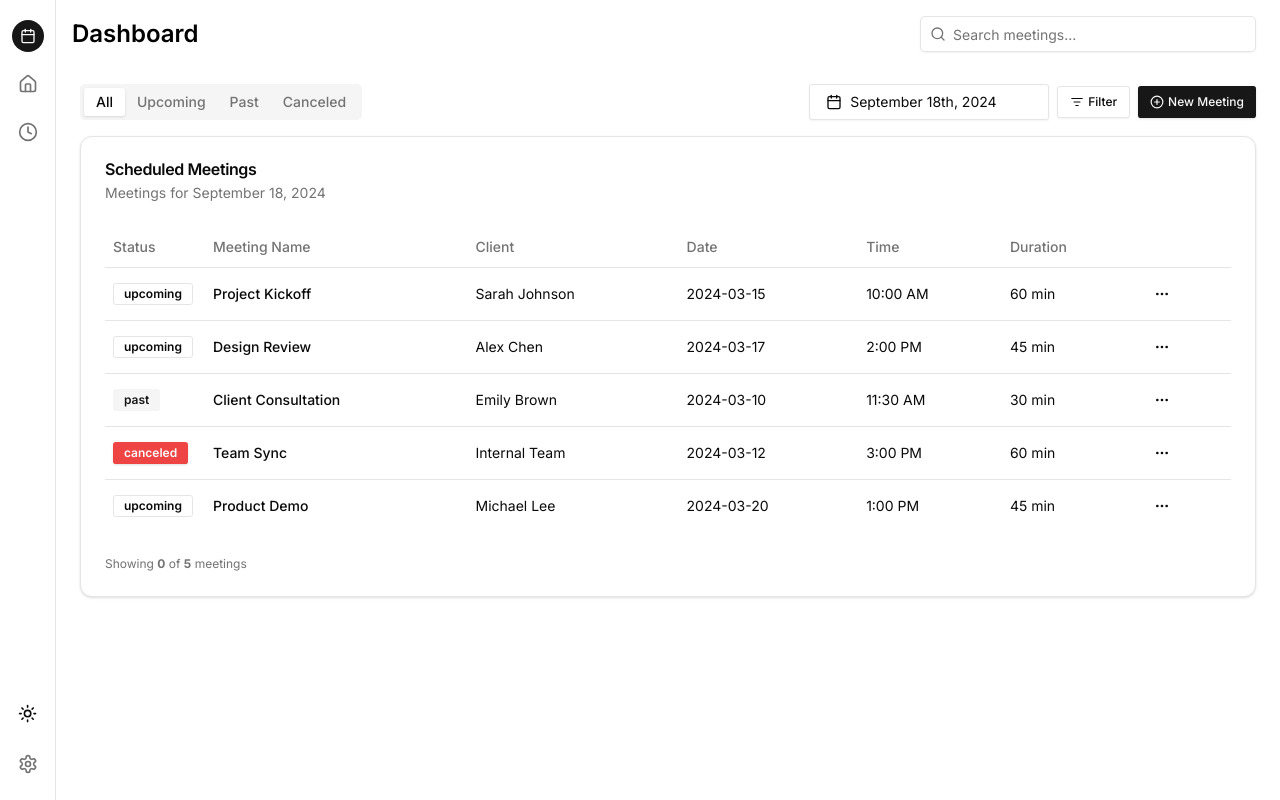
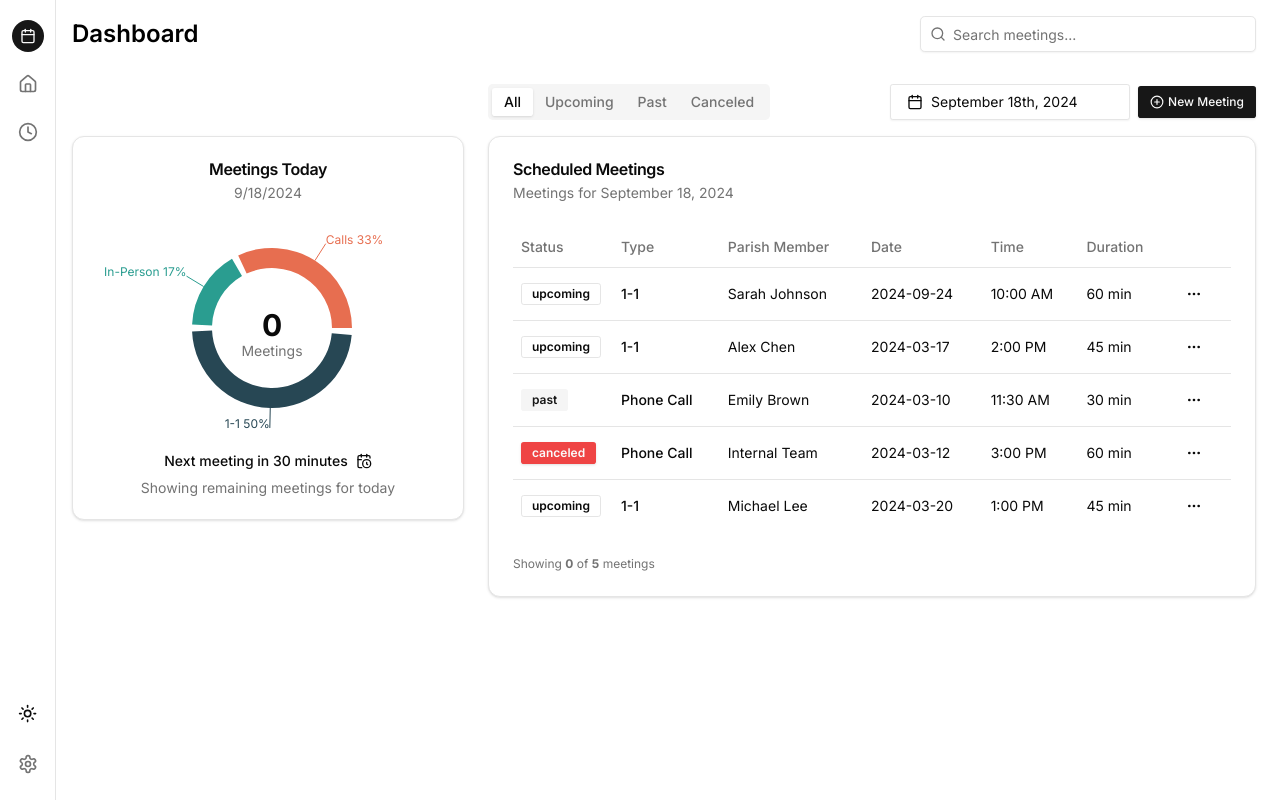
Before and after one commit to YoussefBR/ChurchScheduler, a Next.js app in the folder cs-front/: page /home in a window 1280 px wide. Built offline with nearby package versions, Linux system fonts and the light colour scheme.

Commit message:
Added 1st chart. Also updated table to filter based on meeting type.

```diff
--- a/cs-front/components/AbounaView/AbounaDashboard.tsx
+++ b/cs-front/components/AbounaView/AbounaDashboard.tsx
@@ -6,11 +6,12 @@ import { Input } from "@/components/ui/input";
 import MobileSidebar from "../custom/MobileSidebar";
 import { AbounaDropdownItems } from "@/constants/AbounaDropdownItems";
 import DashboardTable from "./DashboardTable";
+import AbounaStats from "./AbounaStats";
 
 export function AbounaDashboard() {
   return (
-    <div className="flex min-h-screen w-full flex-col bg-background">
-      <div className="flex h-screen flex-col sm:gap-4 sm:py-4 sm:pl-14">
+    <div className="flex min-h-screen w-full flex-col bg-background ">
+      <div className="flex h-screen flex-col  sm:gap-4 sm:py-4 sm:pl-14 ">
         <header className="sticky top-0 z-30 flex h-14 items-center gap-4 border-b bg-background pr-4 sm:static sm:h-auto sm:border-0 sm:bg-transparent sm:pr-6">
           <MobileSidebar items={AbounaDropdownItems} />
           <h1 className="text-2xl font-semibold text-black">Dashboard</h1>
@@ -23,7 +24,15 @@ export function AbounaDashboard() {
             />
           </div>
         </header>
-        <DashboardTable />
+        <div className="grid grid-cols-9 h-full w-full">
+          <div className="col-span-3">
+            <AbounaStats />
+          </div>
+
+          <div className="col-span-6">
+            <DashboardTable />
+          </div>
+        </div>
       </div>
     </div>
   );
--- /dev/null
+++ b/cs-front/components/AbounaView/AbounaStats.tsx
@@ -0,0 +1,10 @@
+import React from "react";
+import { AbounaChart } from "../custom/AbounaChart";
+
+export default function AbounaStats() {
+  return (
+    <div className="pt-[68px] ml-4">
+      <AbounaChart />
+    </div>
+  );
+}
--- a/cs-front/components/AbounaView/DashboardTable.tsx
+++ b/cs-front/components/AbounaView/DashboardTable.tsx
@@ -15,35 +15,72 @@ import { allMeetings } from "@/constants/meetings";
 
 export default function DashboardTable() {
   const [date, setDate] = React.useState<Date>(new Date());
-
+  const [type, setType] = React.useState("all");
+  console.log(type);
   return (
     <div>
-      <main className="grid flex-1 items-start gap-4 p-4 sm:px-6 sm:py-0 md:gap-8">
+      <main className="h-full grid flex-1 items-start gap-4 p-4 sm:px-6 sm:py-0 md:gap-8">
         <Tabs defaultValue="all">
-          <MeetingTableHeader />
-          <TabsContent value="all">
-            <Card>
-              <CardHeader>
-                <CardTitle>Scheduled Meetings</CardTitle>
-                <CardDescription>
-                  {date
-                    ? `Meetings for ${format(date, "MMMM d, yyyy")}`
-                    : "Manage your upcoming and past meetings."}
-                </CardDescription>
-              </CardHeader>
-              <CardContent>
-                <MeetingTable meetings={allMeetings} />
-              </CardContent>
-              <CardFooter>
-                <div className="text-xs text-muted-foreground">
-                  Showing <strong>{0}</strong> of{" "}
-                  <strong>{allMeetings.length}</strong> meetings
-                </div>
-              </CardFooter>
-            </Card>
+          <MeetingTableHeader setType={setType} />
+          <TabsContent value={type}>
+            <CustomCardContent type={type} date={date} />
           </TabsContent>
         </Tabs>
       </main>
     </div>
   );
 }
+
+type CustomCardContentProps = {
+  type: string;
+  date: Date;
+};
+
+const CustomCardContent = ({ type, date }: CustomCardContentProps) => {
+  const filteredMeetings = allMeetings.filter((meeting) => {
+    if (type === "all") {
+      return true;
+    }
+    return meeting.status === type;
+  });
+
+  return (
+    <>
+      <Card>
+        <CardHeaderContent date={date} />
+        <CardContent>
+          <MeetingTable meetings={filteredMeetings} />
+        </CardContent>
+        <CardFooterContent />
+      </Card>
+    </>
+  );
+};
+
+const CardHeaderContent = (children: any) => {
+  return (
+    <>
+      <CardHeader>
+        <CardTitle>Scheduled Meetings</CardTitle>
+        <CardDescription>
+          {children.date
+            ? `Meetings for ${format(children.date, "MMMM d, yyyy")}`
+            : "Manage your upcoming and past meetings."}
+        </CardDescription>
+      </CardHeader>
+    </>
+  );
+};
+
+const CardFooterContent = () => {
+  return (
+    <>
+      <CardFooter>
+        <div className="text-xs text-muted-foreground">
+          Showing <strong>{0}</strong> of <strong>{allMeetings.length}</strong>{" "}
+          meetings
+        </div>
+      </CardFooter>
+    </>
+  );
+};
--- a/cs-front/components/AbounaView/MeetingTable.tsx
+++ b/cs-front/components/AbounaView/MeetingTable.tsx
@@ -20,13 +20,13 @@ import { MoreHorizontal } from "lucide-react";
 
 export default function MeetingTable({ meetings }: { meetings: any[] }) {
   return (
-    <div>
+    <div className="">
       <Table>
         <TableHeader>
           <TableRow>
             <TableHead className="w-[100px]">Status</TableHead>
-            <TableHead>Meeting Name</TableHead>
-            <TableHead>Client</TableHead>
+            <TableHead>Type</TableHead>
+            <TableHead>Parish Member</TableHead>
             <TableHead className="hidden md:table-cell">Date</TableHead>
             <TableHead className="hidden md:table-cell">Time</TableHead>
             <TableHead className="hidden md:table-cell">Duration</TableHead>
@@ -51,7 +51,7 @@ export default function MeetingTable({ meetings }: { meetings: any[] }) {
                   {meeting.status}
                 </Badge>
               </TableCell>
-              <TableCell className="font-medium">{meeting.name}</TableCell>
+              <TableCell className="font-medium">{meeting.type}</TableCell>
               <TableCell>{meeting.client}</TableCell>
               <TableCell className="hidden md:table-cell">
                 {meeting.date}
--- a/cs-front/components/AbounaView/MeetingTableHeader.tsx
+++ b/cs-front/components/AbounaView/MeetingTableHeader.tsx
@@ -12,7 +12,13 @@ import { TabsList, TabsTrigger } from "@/components/ui/tabs";
 import FilterMenu from "@/components/custom/FilterMenu";
 import { allMeetings } from "@/constants/meetings";
 
-export default function MeetingTableHeader() {
+type MeetingTableHeaderProps = {
+  setType: (type: string) => void;
+};
+
+export default function MeetingTableHeader({
+  setType,
+}: MeetingTableHeaderProps) {
   const [meetings, setMeetings] = React.useState(allMeetings);
   const [date, setDate] = React.useState<Date>(new Date());
 
@@ -33,10 +39,20 @@ export default function MeetingTableHeader() {
     <div className="mb-4 mt-4">
       <div className="flex items-center">
         <TabsList>
-          <TabsTrigger value="all">All</TabsTrigger>
-          <TabsTrigger value="upcoming">Upcoming</TabsTrigger>
-          <TabsTrigger value="past">Past</TabsTrigger>
-          <TabsTrigger value="canceled" className="hidden sm:flex">
+          <TabsTrigger value="all" onClick={() => setType("all")}>
+            All
+          </TabsTrigger>
+          <TabsTrigger value="upcoming" onClick={() => setType("upcoming")}>
+            Upcoming
+          </TabsTrigger>
+          <TabsTrigger value="past" onClick={() => setType("past")}>
+            Past
+          </TabsTrigger>
+          <TabsTrigger
+            value="canceled"
+            onClick={() => setType("canceled")}
+            className="hidden sm:flex"
+          >
             Canceled
           </TabsTrigger>
         </TabsList>
@@ -63,7 +79,7 @@ export default function MeetingTableHeader() {
               />
             </PopoverContent>
           </Popover>
-          <FilterMenu />
+
           <Button size="sm" className="h-8 gap-1">
             <PlusCircle className="h-3.5 w-3.5" />
             <span className="sr-only sm:not-sr-only sm:whitespace-nowrap">
--- /dev/null
+++ b/cs-front/components/custom/AbounaChart.tsx
@@ -0,0 +1,142 @@
+"use client";
+
+import * as React from "react";
+import { CalendarClock } from "lucide-react";
+import { Label, Pie, PieChart, Tooltip } from "recharts";
+
+import {
+  Card,
+  CardContent,
+  CardDescription,
+  CardFooter,
+  CardHeader,
+  CardTitle,
+} from "@/components/ui/card";
+import { ChartConfig, ChartContainer } from "@/components/ui/chart";
+import { allMeetings } from "@/constants/meetings";
+import { format } from "date-fns";
+
+export const description =
+  "A donut chart showing remaining meetings for the day";
+
+const chartData = [
+  { type: "Calls", count: 2, fill: "hsl(var(--chart-1))" },
+  { type: "In-Person", count: 1, fill: "hsl(var(--chart-2))" },
+  { type: "1-1", count: 3, fill: "hsl(var(--chart-3))" },
+];
+
+const chartConfig = {
+  count: {
+    label: "Count",
+  },
+  team: {
+    label: "Team Meetings",
+    color: "hsl(var(--chart-1))",
+  },
+  client: {
+    label: "Client Meetings",
+    color: "hsl(var(--chart-2))",
+  },
+  "1on1": {
+    label: "1-on-1 Meetings",
+    color: "hsl(var(--chart-3))",
+  },
+  planning: {
+    label: "Planning Sessions",
+    color: "hsl(var(--chart-4))",
+  },
+} satisfies ChartConfig;
+
+const CustomTooltip = ({
+  active,
+  payload,
+}: {
+  active?: boolean;
+  payload?: Array<{ name: string; value: number }>;
+}) => {
+  if (active && payload && payload.length) {
+    return (
+      <div className="bg-background p-2 rounded shadow">
+        <p className="font-semibold">{`${payload[0].name}: ${payload[0].value}`}</p>
+      </div>
+    );
+  }
+
+  return null;
+};
+
+export function AbounaChart() {
+  const formattedDate = format(new Date(), "yyyy-MM-dd");
+  const meetingCount = allMeetings.filter(
+    (m) => m.date === formattedDate
+  ).length;
+
+  return (
+    <Card className="flex flex-col max-h-[500px]">
+      <CardHeader className="items-center pb-0">
+        <CardTitle> Meetings Today</CardTitle>
+        <CardDescription>{new Date().toLocaleDateString()}</CardDescription>
+      </CardHeader>
+      <CardContent className="flex-1 pb-0">
+        <ChartContainer
+          config={chartConfig}
+          className="mx-auto aspect-square max-h-[250px] w-[350px]"
+        >
+          <PieChart>
+            <Tooltip content={<CustomTooltip />} />
+            <Pie
+              data={chartData}
+              dataKey="count"
+              nameKey="type"
+              innerRadius={60}
+              outerRadius={80}
+              paddingAngle={5}
+              label={({ name, percent }) =>
+                `${name} ${(percent * 100).toFixed(0)}%`
+              }
+            >
+              <Label
+                content={({ viewBox }) => {
+                  if (viewBox && "cx" in viewBox && "cy" in viewBox) {
+                    return (
+                      <text
+                        x={viewBox.cx}
+                        y={viewBox.cy}
+                        textAnchor="middle"
+                        dominantBaseline="middle"
+                      >
+                        <tspan
+                          x={viewBox.cx}
+                          y={viewBox.cy}
+                          className="fill-foreground text-3xl font-bold"
+                        >
+                          {meetingCount}
+                        </tspan>
+                        <tspan
+                          x={viewBox.cx}
+                          y={(viewBox.cy || 0) + 24}
+                          className="fill-muted-foreground text-sm"
+                        >
+                          {meetingCount === 1 ? "Meeting" : "Meetings"}
+                        </tspan>
+                      </text>
+                    );
+                  }
+                  return null;
+                }}
+              />
+            </Pie>
+          </PieChart>
+        </ChartContainer>
+      </CardContent>
+      <CardFooter className="flex-col text-sm">
+        <div className="flex items-center gap-2 font-medium leading-none mb-3">
+          Next meeting in 30 minutes <CalendarClock className="h-4 w-4" />
+        </div>
+        <div className="leading-none text-muted-foreground">
+          Showing remaining meetings for today
+        </div>
+      </CardFooter>
+    </Card>
+  );
+}
--- a/cs-front/components/custom/LandingPage.tsx
+++ b/cs-front/components/custom/LandingPage.tsx
@@ -41,8 +41,7 @@ export default function LandingPage() {
               </div>
               <div className="space-x-4">
                 <Button
-                  variant="outline"
-                  className="bg-background text-black"
+                  className="bg-background text-black hover:bg-slate-500"
                   onClick={() => {
                     window.location.href = "/sign-in";
                   }}
@@ -52,10 +51,10 @@ export default function LandingPage() {
                 <Button
                   className="bg-background text-black hover:bg-slate-500"
                   onClick={() => {
-                    window.location.href = "/sign-up";
+                    window.location.href = "/home";
                   }}
                 >
-                  Sign Up
+                  Book an Appointment
                 </Button>
               </div>
             </div>
--- a/cs-front/constants/meetings.ts
+++ b/cs-front/constants/meetings.ts
@@ -2,16 +2,16 @@
 export const allMeetings = [
   {
     id: 1,
-    name: "Project Kickoff",
+    type: "1-1",
     client: "Sarah Johnson",
-    date: "2024-03-15",
+    date: "2024-09-24",
     time: "10:00 AM",
     duration: "60 min",
     status: "upcoming",
   },
   {
     id: 2,
-    name: "Design Review",
+    type: "1-1",
     client: "Alex Chen",
     date: "2024-03-17",
     time: "2:00 PM",
@@ -20,7 +20,7 @@ export const allMeetings = [
   },
   {
     id: 3,
-    name: "Client Consultation",
+    type: "Phone Call",
     client: "Emily Brown",
     date: "2024-03-10",
     time: "11:30 AM",
@@ -29,7 +29,7 @@ export const allMeetings = [
   },
   {
     id: 4,
-    name: "Team Sync",
+    type: "Phone Call",
     client: "Internal Team",
     date: "2024-03-12",
     time: "3:00 PM",
@@ -38,7 +38,7 @@ export const allMeetings = [
   },
   {
     id: 5,
-    name: "Product Demo",
+    type: "1-1",
     client: "Michael Lee",
     date: "2024-03-20",
     time: "1:00 PM",
```
